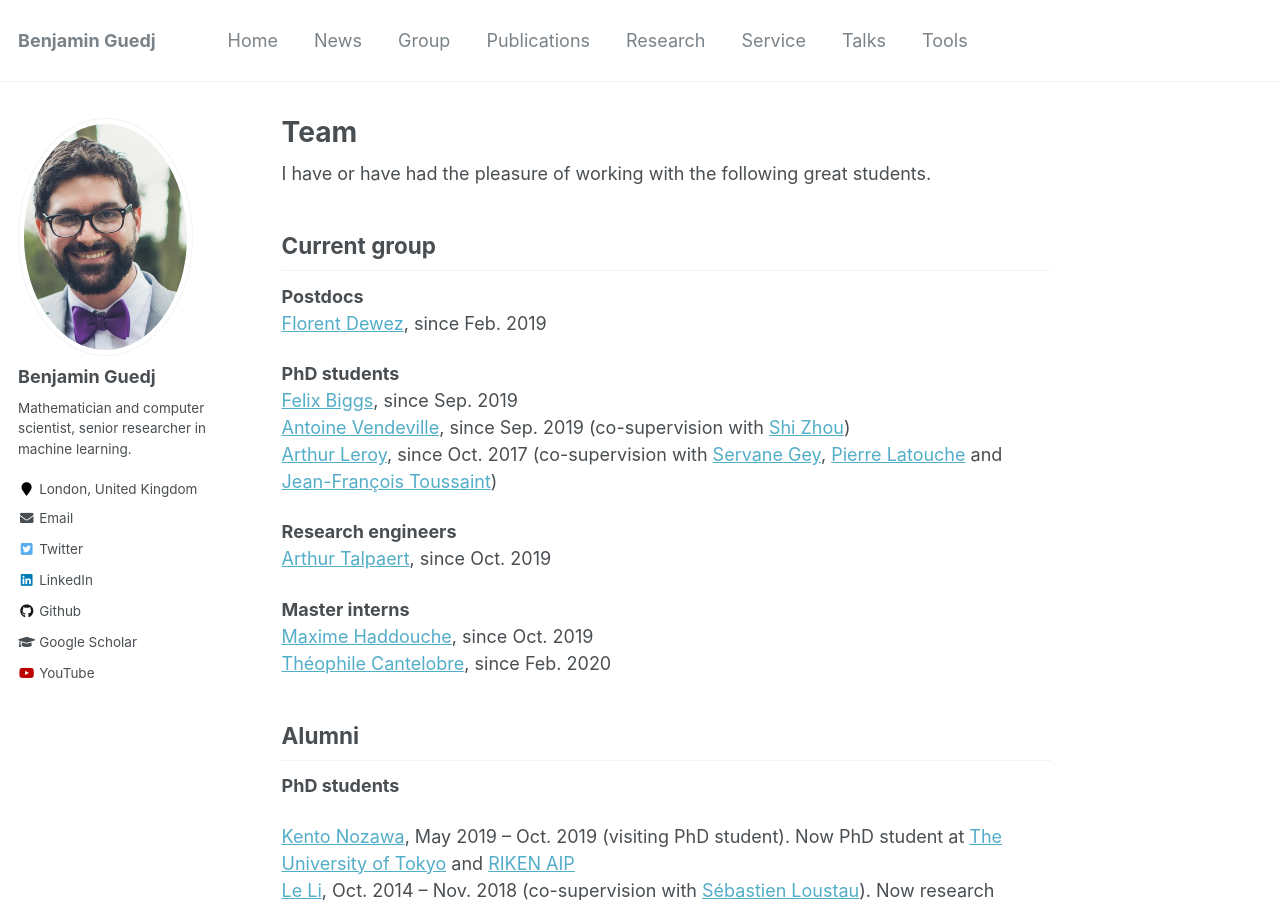
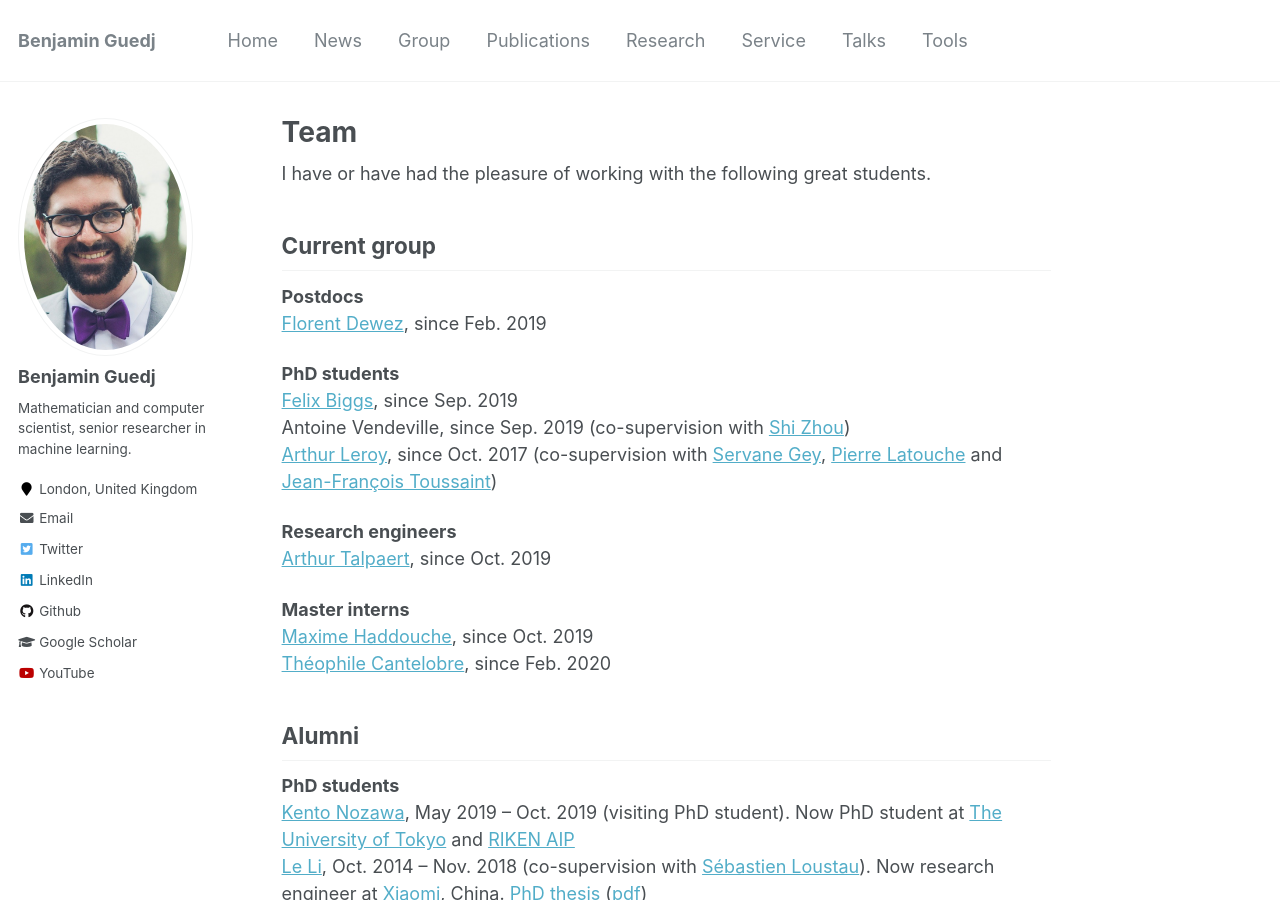
Before and after one commit to bguedj/bguedj.github.io, a Jekyll site: the page built from _pages/team.md, in a window 1280 px wide and 900 px high. Built offline with Jekyll 4.4.1, drawn with Linux system fonts in a browser that asks for light colours.

```diff
--- a/_pages/team.md
+++ b/_pages/team.md
@@ -13,7 +13,7 @@ I have or have had the pleasure of working with the following great students.
 
 **PhD students**
 [Felix Biggs](https://www.felixbiggs.com), since Sep. 2019
-[Antoine Vendeville](), since Sep. 2019 (co-supervision with [Shi Zhou](https://wp.cs.ucl.ac.uk/shizhou/))
+Antoine Vendeville, since Sep. 2019 (co-supervision with [Shi Zhou](https://wp.cs.ucl.ac.uk/shizhou/))
 [Arthur Leroy](https://arthur-leroy.netlify.app), since Oct. 2017 (co-supervision with [Servane Gey](http://helios.mi.parisdescartes.fr/~gey/), [Pierre Latouche](http://helios.mi.parisdescartes.fr/~platouch/) and [Jean-François Toussaint](https://fr.wikipedia.org/wiki/Jean-François_Toussaint))
 
 **Research engineers**
@@ -28,7 +28,6 @@ I have or have had the pleasure of working with the following great students.
 <!-- **Postdocs** -->
 
 **PhD students**
-
 [Kento Nozawa](https://nzw0301.github.io), May 2019 -- Oct. 2019 (visiting PhD student). Now PhD student at [The University of Tokyo](https://www.u-tokyo.ac.jp/en/) and [RIKEN AIP](https://www.u-tokyo.ac.jp/en/)
 [Le Li](https://www.researchgate.net/scientific-contributions/2108172811_Le_Li), Oct. 2014 -- Nov. 2018 (co-supervision with [Sébastien Loustau](https://www.linkedin.com/in/sébastien-loustau-b57b4555/)). Now research engineer at [Xiaomi](https://www.mi.com/global/about), China. [PhD thesis](https://tel.archives-ouvertes.fr/tel-01970795/) ([pdf](https://tel.archives-ouvertes.fr/tel-01970795/document))
 
```
